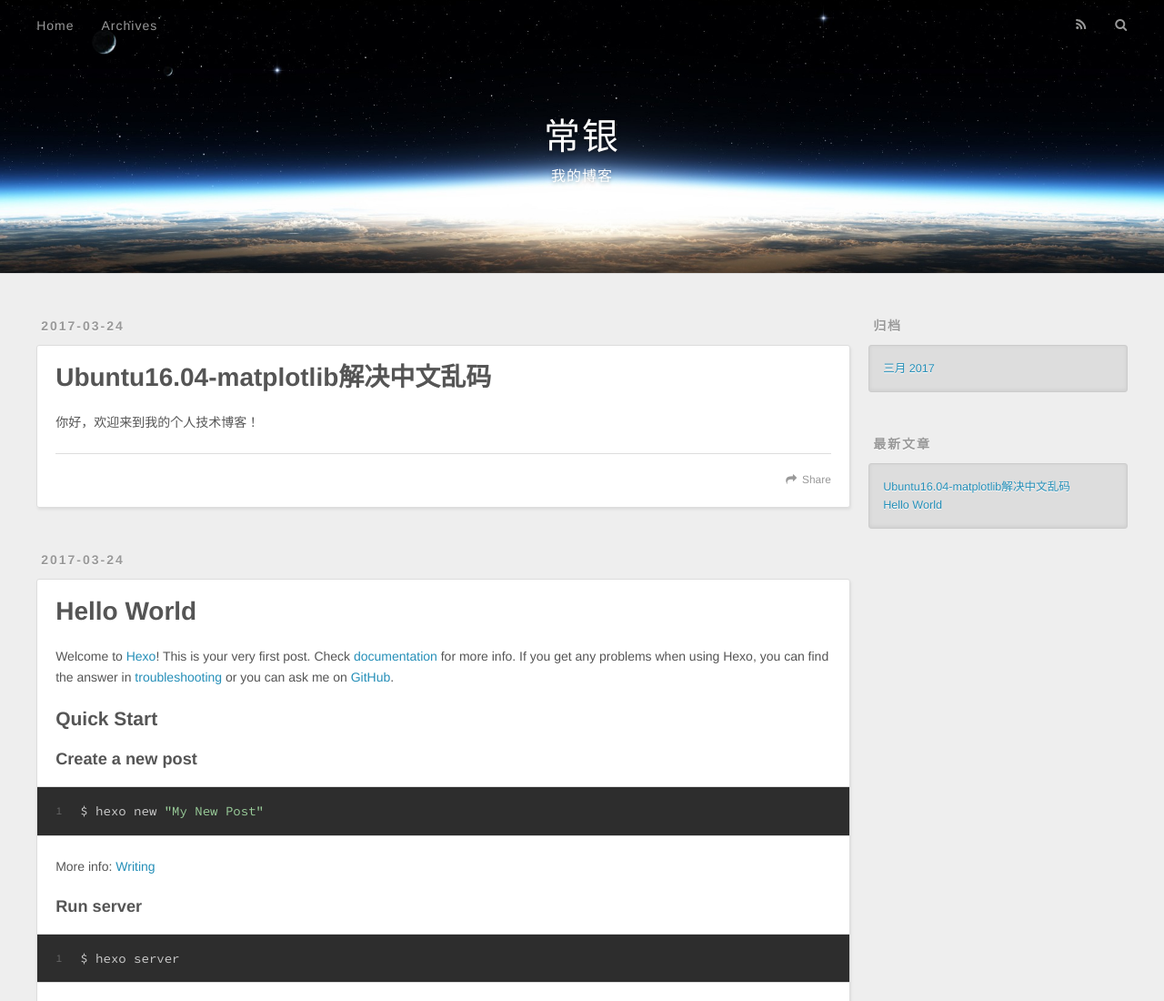
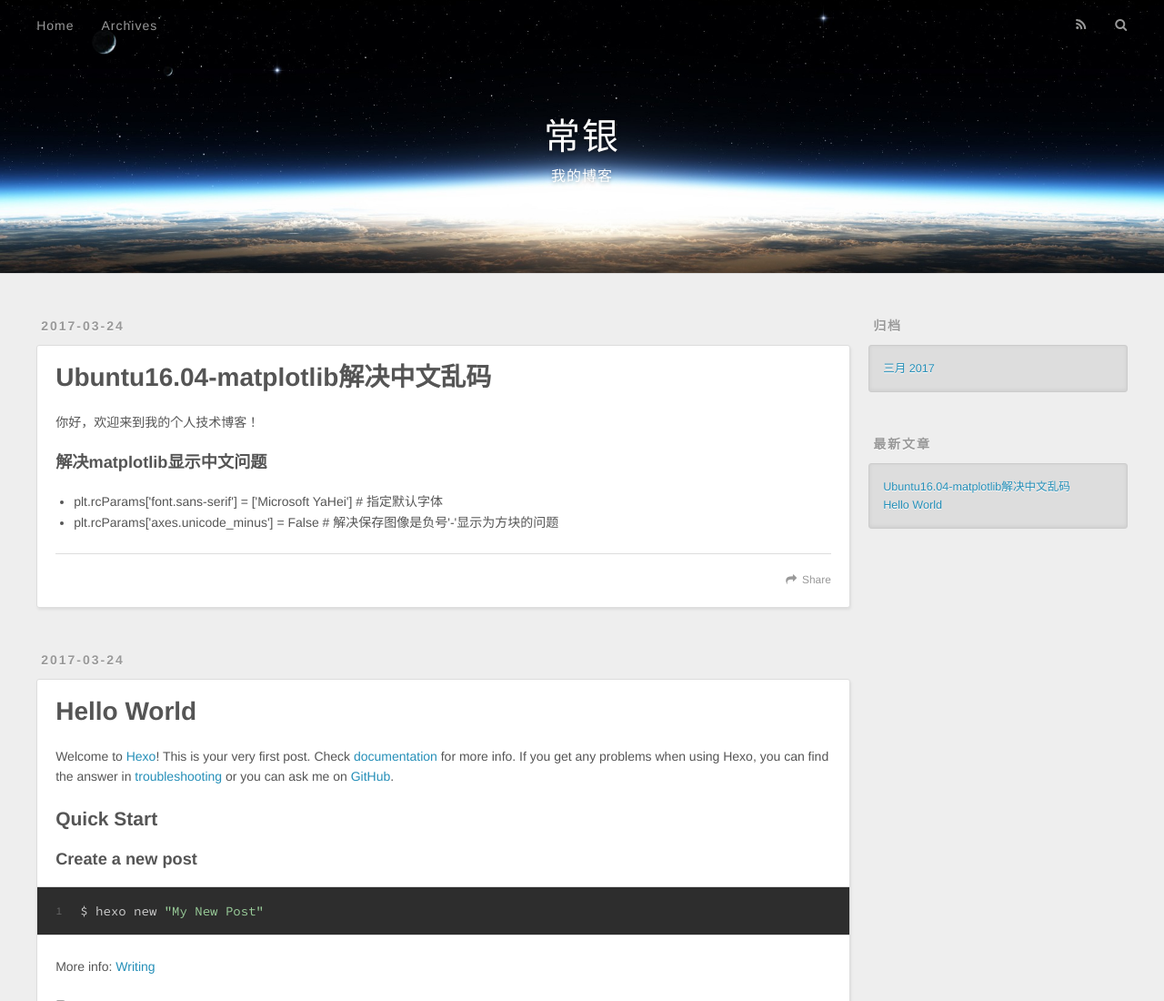
Before and after one commit to cychangyin/cychangyin.github.io, a plain HTML site: page index.html in a window 1280 px wide. Shown: the top 1100 px of the page at 91% size. Drawn offline with nearby package versions, Linux system fonts and the light colour scheme.

Commit message:
Update index.html

```diff
--- a/index.html
+++ b/index.html
@@ -91,7 +91,11 @@
     <div class="article-entry" itemprop="articleBody">
 
         <p>你好，欢迎来到我的个人技术博客！</p>
-
+      <h3>解决matplotlib显示中文问题</h3>
+      <ul>
+        <li>plt.rcParams['font.sans-serif'] = ['Microsoft YaHei']  # 指定默认字体</li>
+        <li>plt.rcParams['axes.unicode_minus'] = False  # 解决保存图像是负号'-'显示为方块的问题</li>
+      </ul>
 
     </div>
     <footer class="article-footer">
```
